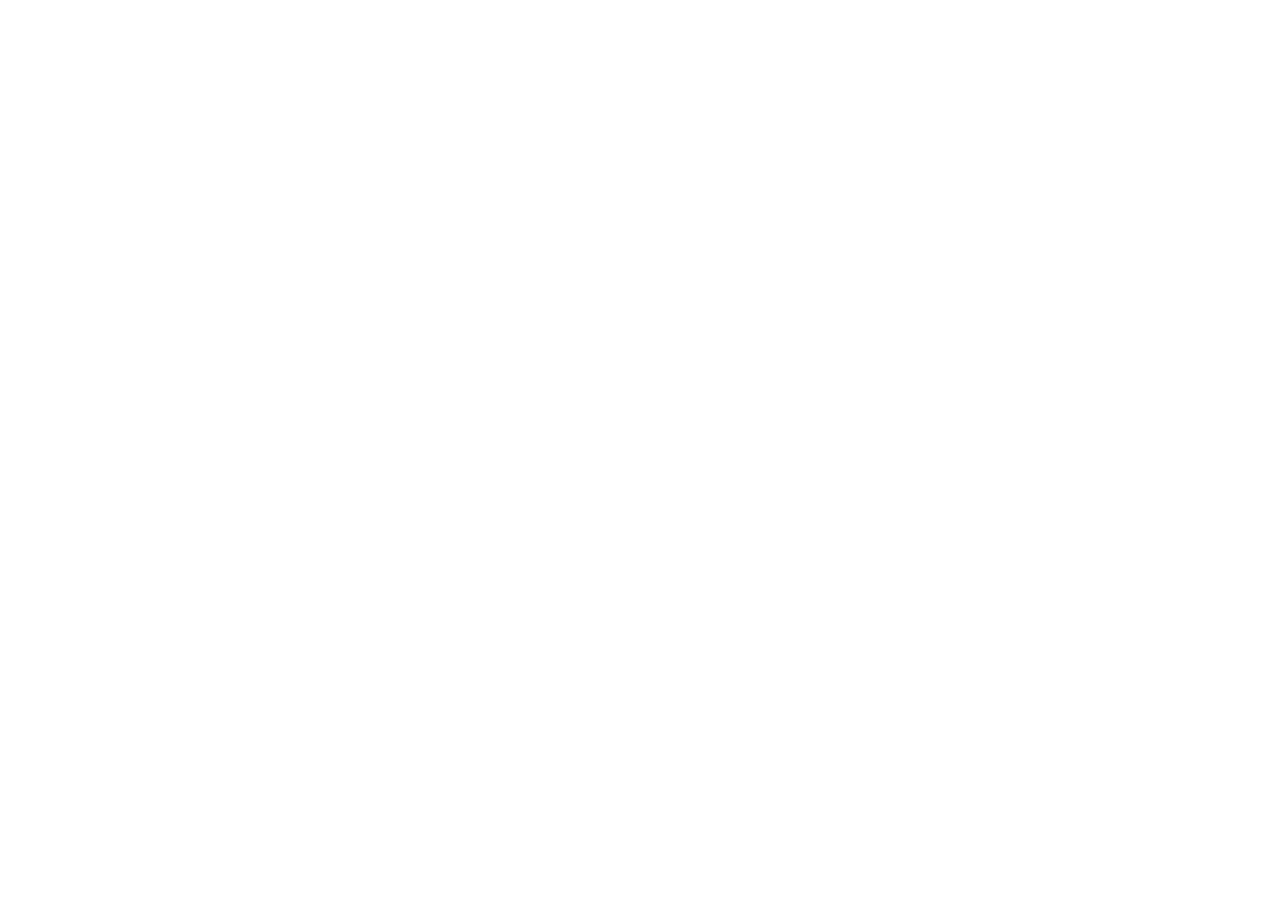
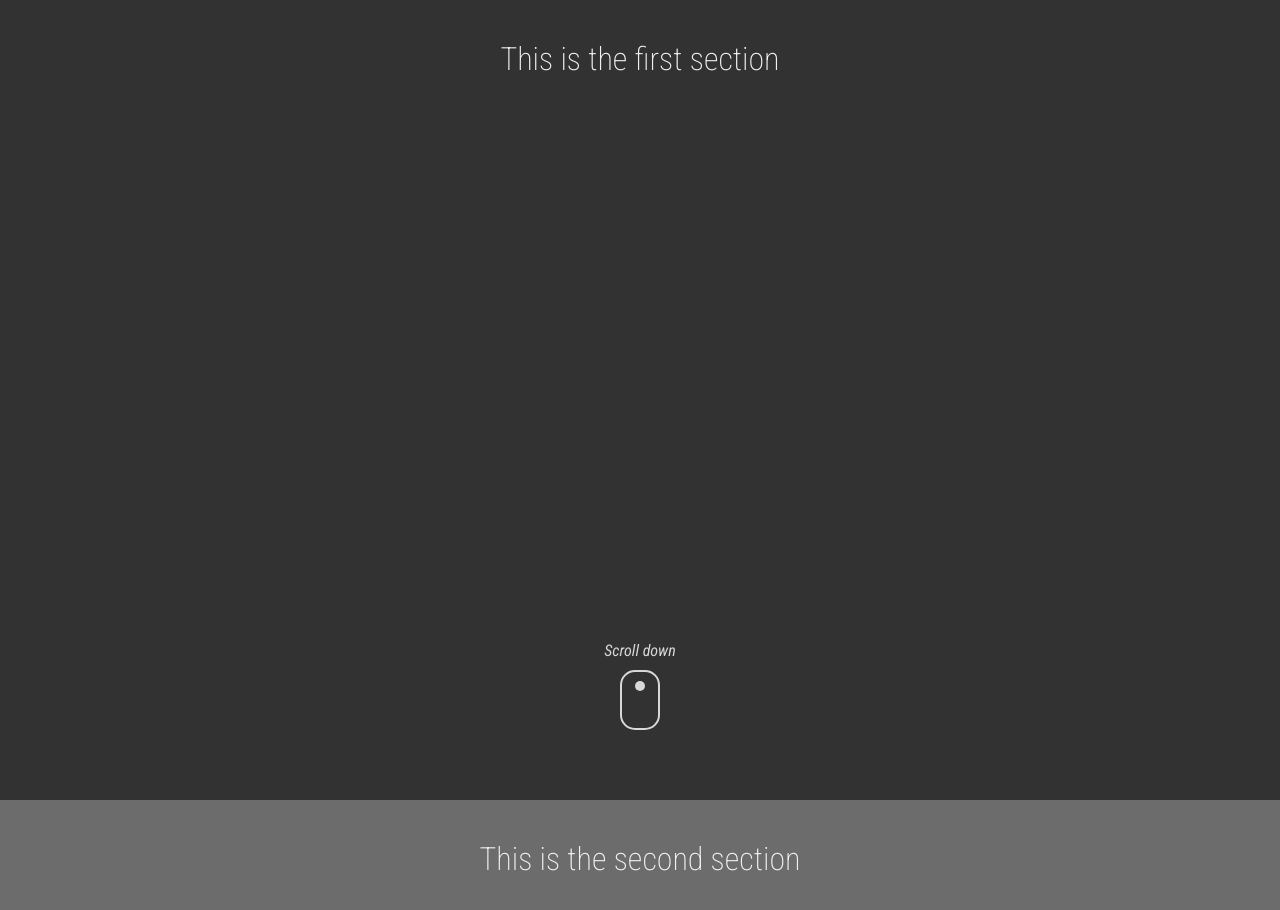
Before and after one commit to Tibzie/Animated-Scroll-Button, a plain HTML site: page index.html in a window 1280 px wide. Before the commit the page ends 800 px from the top, so only its background shows below. Drawn offline with Linux system fonts and the light colour scheme.

Commit message:
set up initial UI

```diff
--- a/index.html
+++ b/index.html
@@ -7,6 +7,16 @@
     <title>Animated scroll button</title>
 </head>
 <body>
+    <section class="section-1">
+        <h1>This is the first section</h1>
+        <div class="animated-scroll">
+            <div class="animated-scroll__text">Scroll down</div>
+            <div class="animated-scroll__btn"></div>
+        </div>
+    </section>
+    <section class="section-2">
+        <h2>This is the second section</h2>
+    </section>
 
 </body>
 </html>
--- a/index.scss
+++ b/index.scss
@@ -1,7 +1,68 @@
-@import url('https://fonts.googleapis.com/css2?family=Roboto+Condensed:wght@200;400;500&display=swap');
+@import url('https://fonts.googleapis.com/css2?family=Roboto+Condensed:ital,wght@0,200;0,400;0,500;1,400&display=swap');
 
 * {
     padding: 0;
     margin: 0;
     font-family: 'Roboto Condensed', sans-serif;
+    box-sizing: border-box;
 }
+
+body {
+    background-color: #323232;
+}
+
+.section-1,
+.section-2 {
+    height: 100vh;
+}
+
+.section-1 {
+    display: flex;
+    flex-direction: column;
+    justify-content: space-between;
+    align-items: center;
+    padding: 40px;
+    background-color: #323232;
+}
+.section-2 {
+    display: flex;
+    justify-content: center;
+    padding: 40px;
+    background-color: #6C6C6C;
+}
+
+h1, h2 {
+    color: #F1F1F1;
+    font-weight: 300;
+    font-size: 2rem;
+}
+
+.animated-scroll {
+    margin-bottom: 30px;
+    display: flex;
+    flex-direction: column;
+    align-items: center;
+    &__text {
+        margin-bottom: 10px;
+        font-style: italic;
+        color: #D8D8D8;
+    }
+    &__btn {
+        border: 2px solid #D8D8D8;
+        border-radius: 15px;
+        width: 40px;
+        height: 60px;
+        position: relative;
+        &::after {
+            content: "";
+            position: absolute;
+            top: 20%;
+            left: 50%;
+            transform: translate(-50%, -20%);
+            background-color: #D8D8D8;
+            width: 10px;
+            height: 10px;
+            border-radius: 50%;
+        }
+    }
+}
```
Also changed, not shown: index.css, 1 other file.
